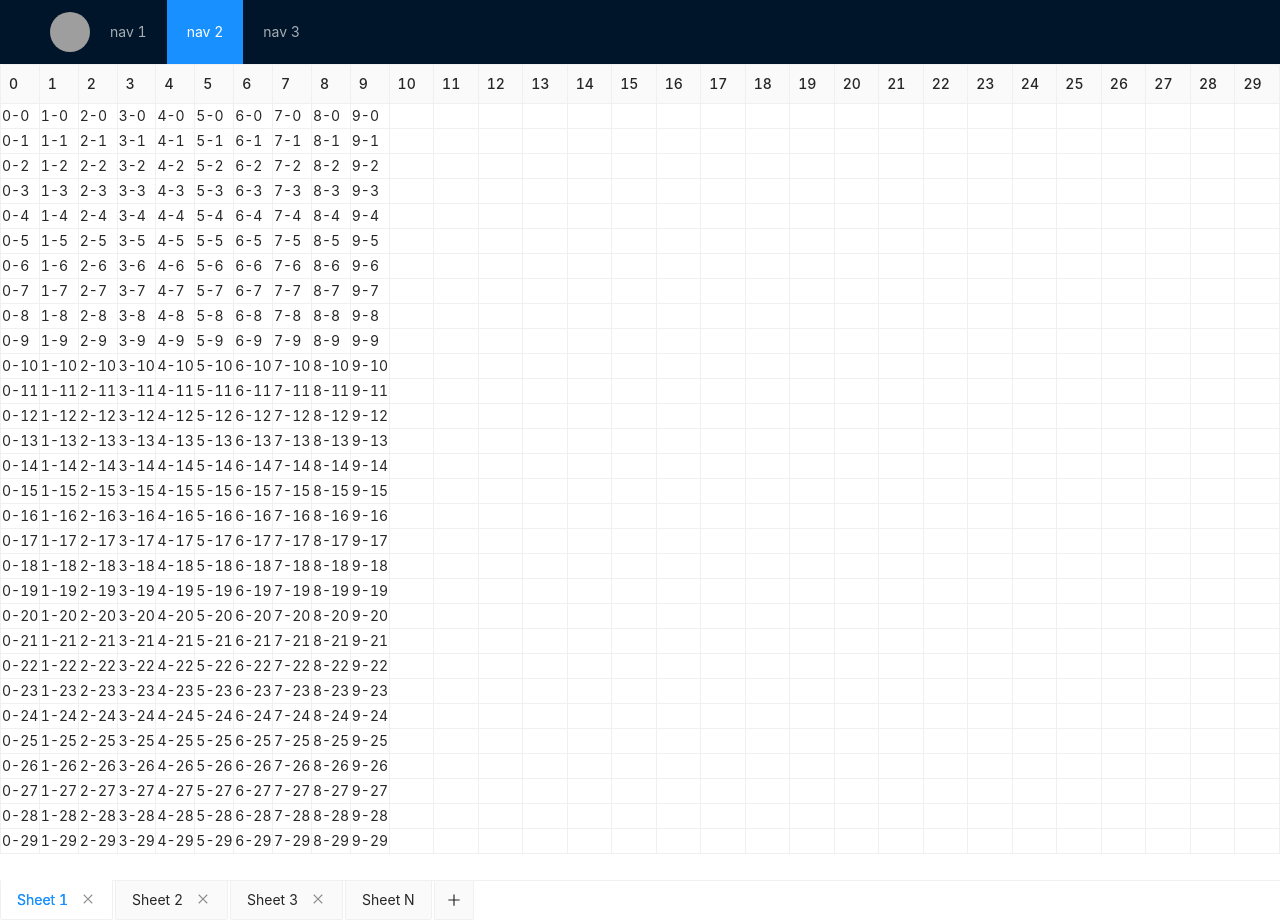
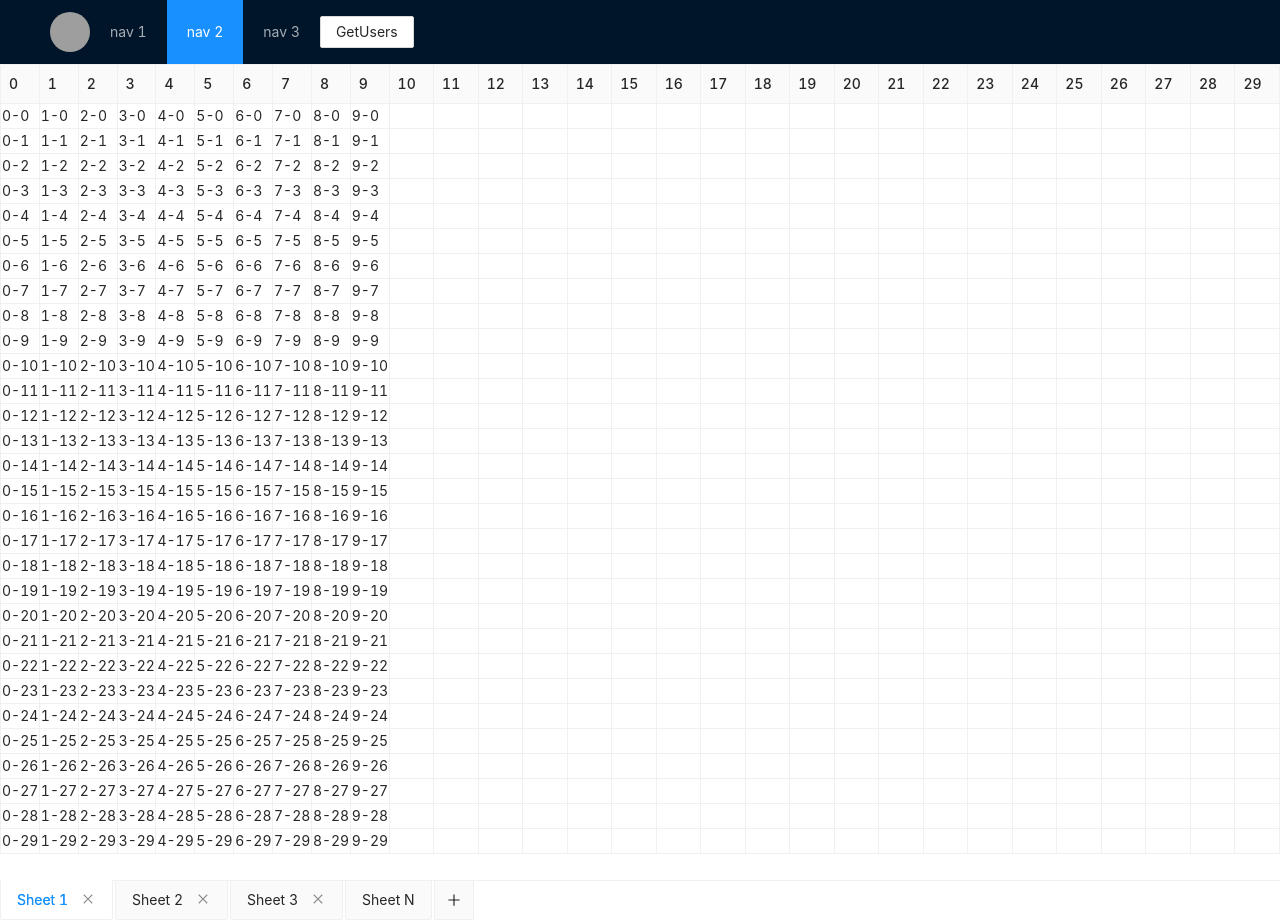
Before and after one commit to AlexGitH/excel-test, a React (Create React App) app in the folder client/: page / in a window 1280 px wide. Built offline with nearby package versions, Linux system fonts and the light colour scheme; grey boxes are pictures that could not be loaded.

Commit message:
Add testing example of graphql action in ]DocumentEditor;

```diff
--- a/client/src/components/DocumentEditor.js
+++ b/client/src/components/DocumentEditor.js
@@ -1,14 +1,12 @@
 // import './style.css'
-import { Avatar, Layout, Menu, Breadcrumb } from 'antd';
+import { Button, Avatar, Layout, Menu } from 'antd';
 import UserInfo from './UserInfo'
 import SheetPane from './SheetPane'
-
-
 
 // const { Header, Content, Footer } = Layout;
 const { Header, Content } = Layout;
 
-const DocumentEditor = () => (
+const DocumentEditor = ( {auth,users, onGetUsers}) => (
   <Layout style={{ height: '100vh' }}>
     {/* <Header style={{ display: 'flex', flexFlow: 'row nowrap',alignItems: 'center', position: 'fixed', zIndex: 1, width: '100%' }}> */}
     <Header style={{ display: 'flex', flexFlow: 'row nowrap',alignItems: 'center', zIndex: 1, width: '100%' }}>
@@ -19,6 +17,7 @@ const DocumentEditor = () => (
         <Menu.Item key="2">nav 2</Menu.Item>
         <Menu.Item key="3">nav 3</Menu.Item>
       </Menu>
+      <Button onClick={async()=>{await onGetUsers(); console.log('DOcuemntEditor:', 'users:', users); }}>GetUsers</Button>
     </Header>
     {/* <Content className="site-layout" style={{ padding: '0 50px', marginTop: 64 }}> */}
     {/* <Content style={{display:'flex', flex: '1 1 300', flexFlow: 'column nowrap', }} className="site-layout" > */}
```
